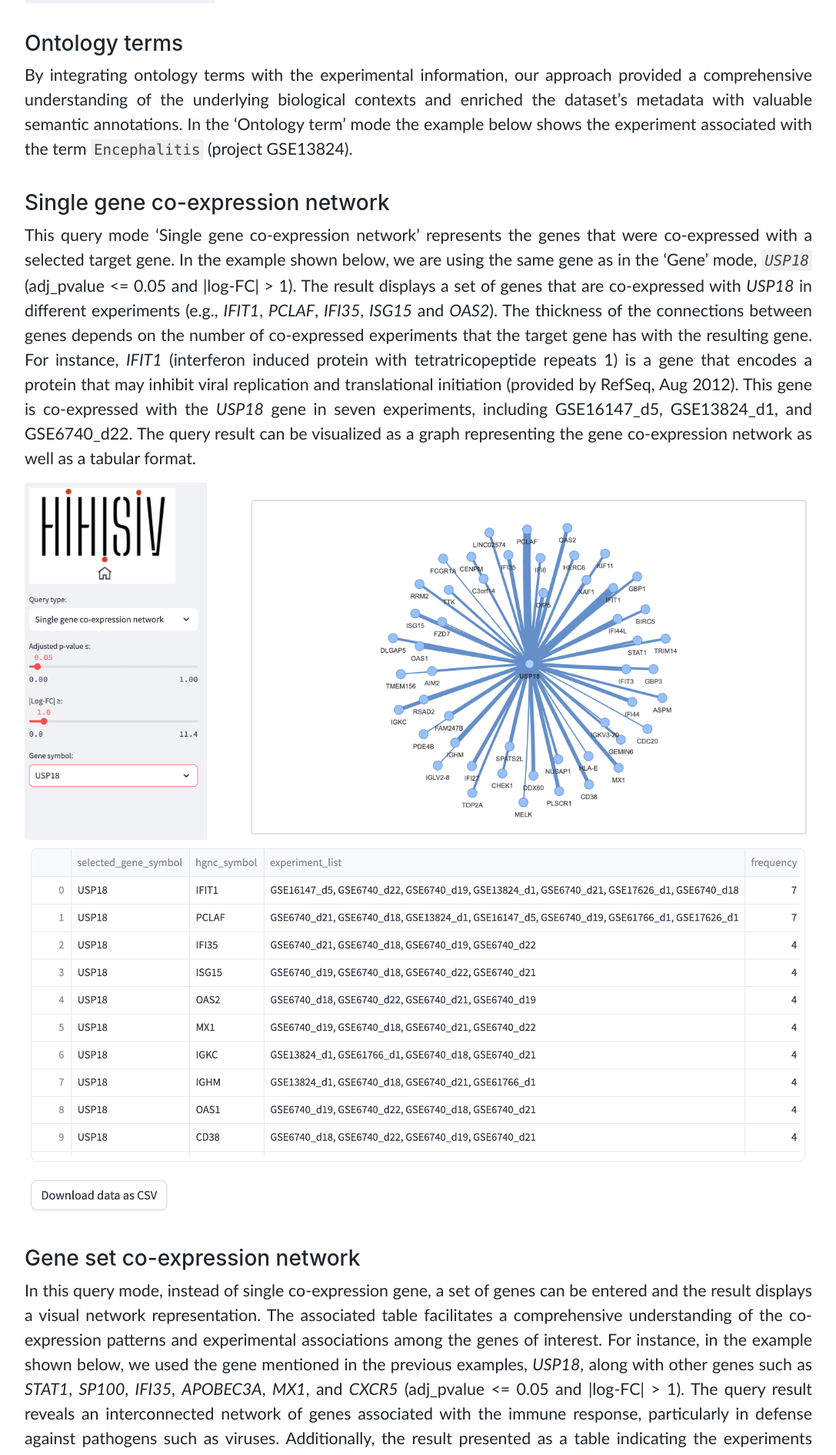
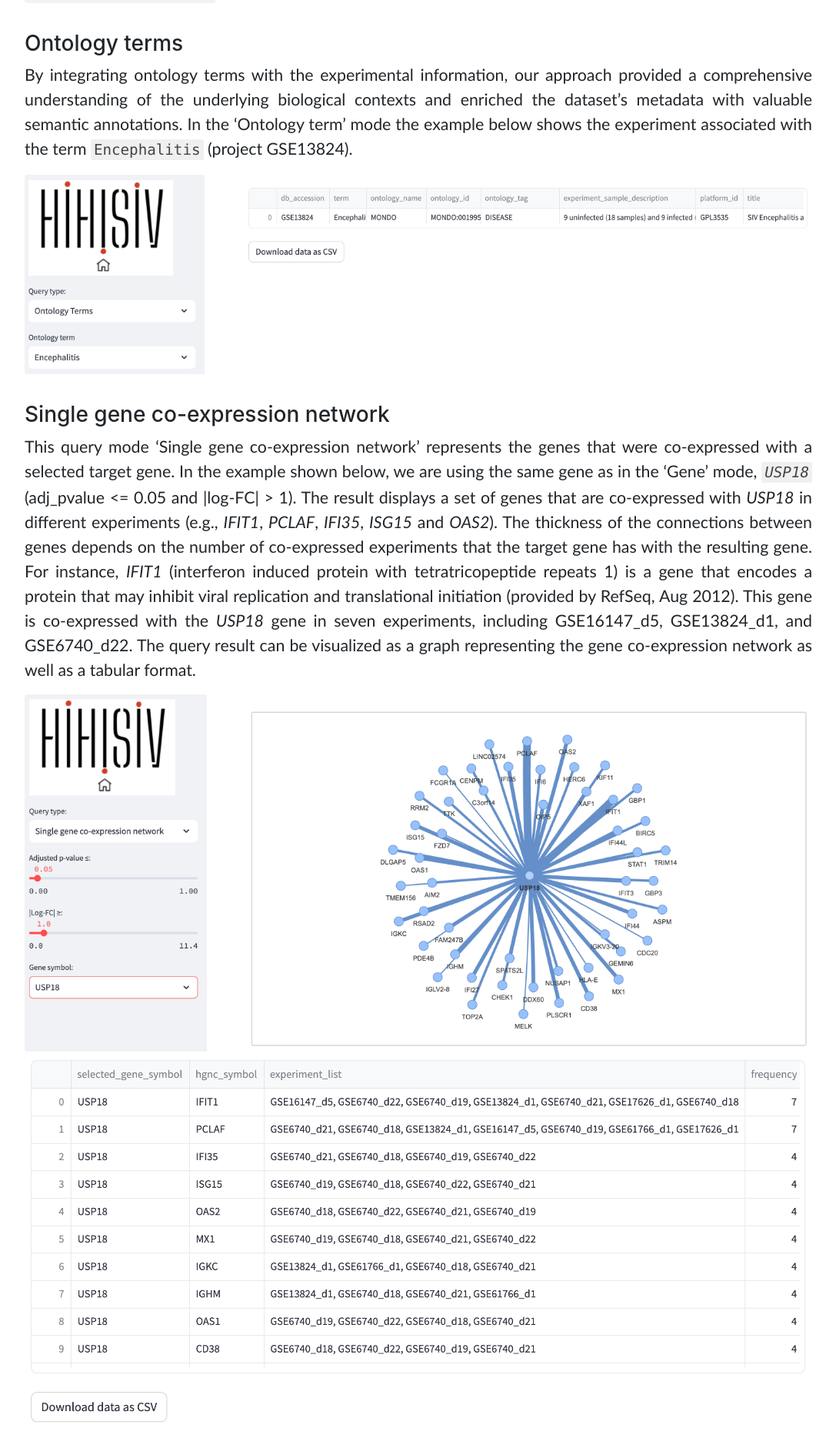
Before and after one commit to hihisiv/hihisiv.github.io, a Jekyll site: the page built from documentation.md, in a window 1280 px wide. Shown: the part 2893-4783 px from the top of the page at 77% size, without its empty margins (96-1183 px from the left). Built offline with Jekyll 4.4.1, drawn with Linux system fonts in a browser that asks for light colours; nearby versions of some CDN libraries; a style sheet for code colours, icons or effects is not loaded.

Commit message:
doc fig ontology terms

```diff
--- a/documentation.md
+++ b/documentation.md
@@ -49,6 +49,7 @@ This mode presents the results of the enrichment for GO terms related to BP for
 
 By integrating ontology terms with the experimental information, our approach provided a comprehensive understanding of the underlying biological contexts and enriched the dataset's metadata with valuable semantic annotations. In the 'Ontology term' mode the example below shows the experiment associated with the term `Encephalitis` (project GSE13824).
 
+![Example in Query type `Gene Ontology`.](assets/img/query_ontology_terms.png)
 
 
 <!---
```
Also changed, not shown: assets/img/query_ontology_terms.png (added).
